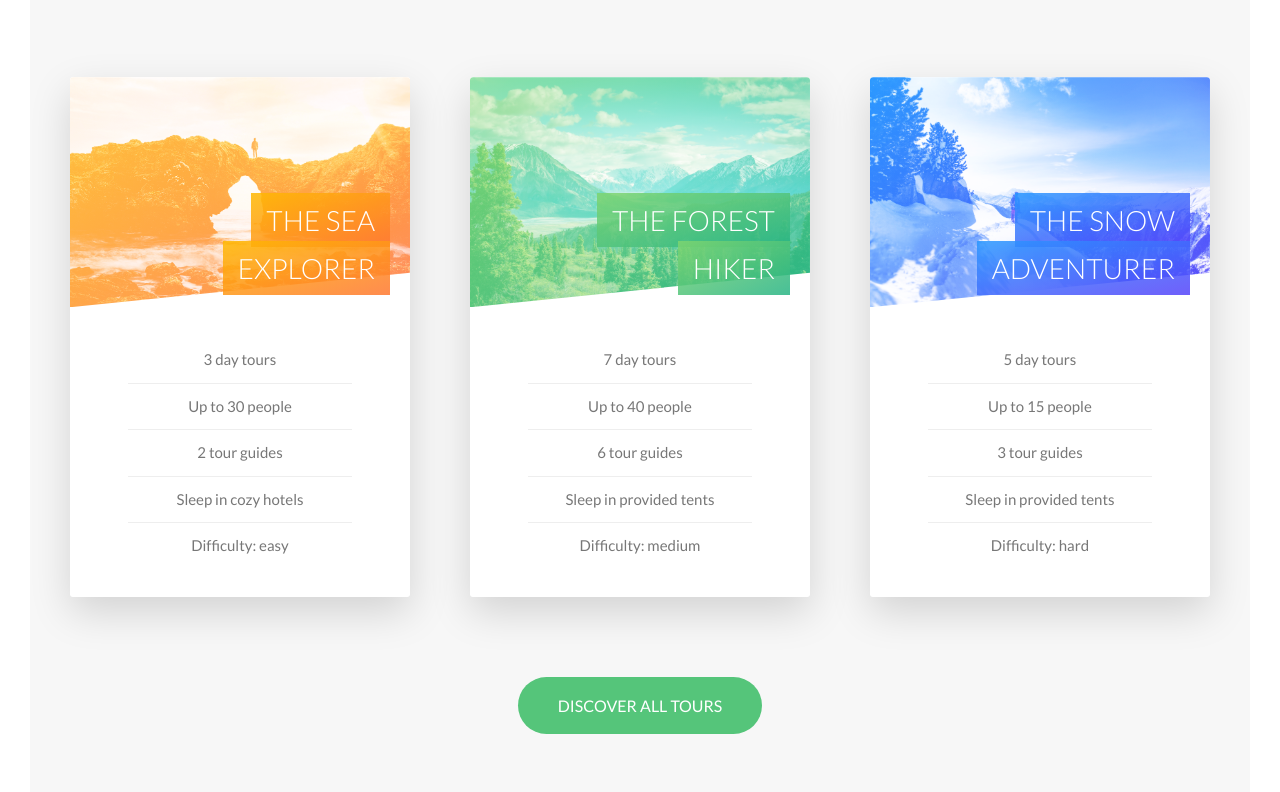
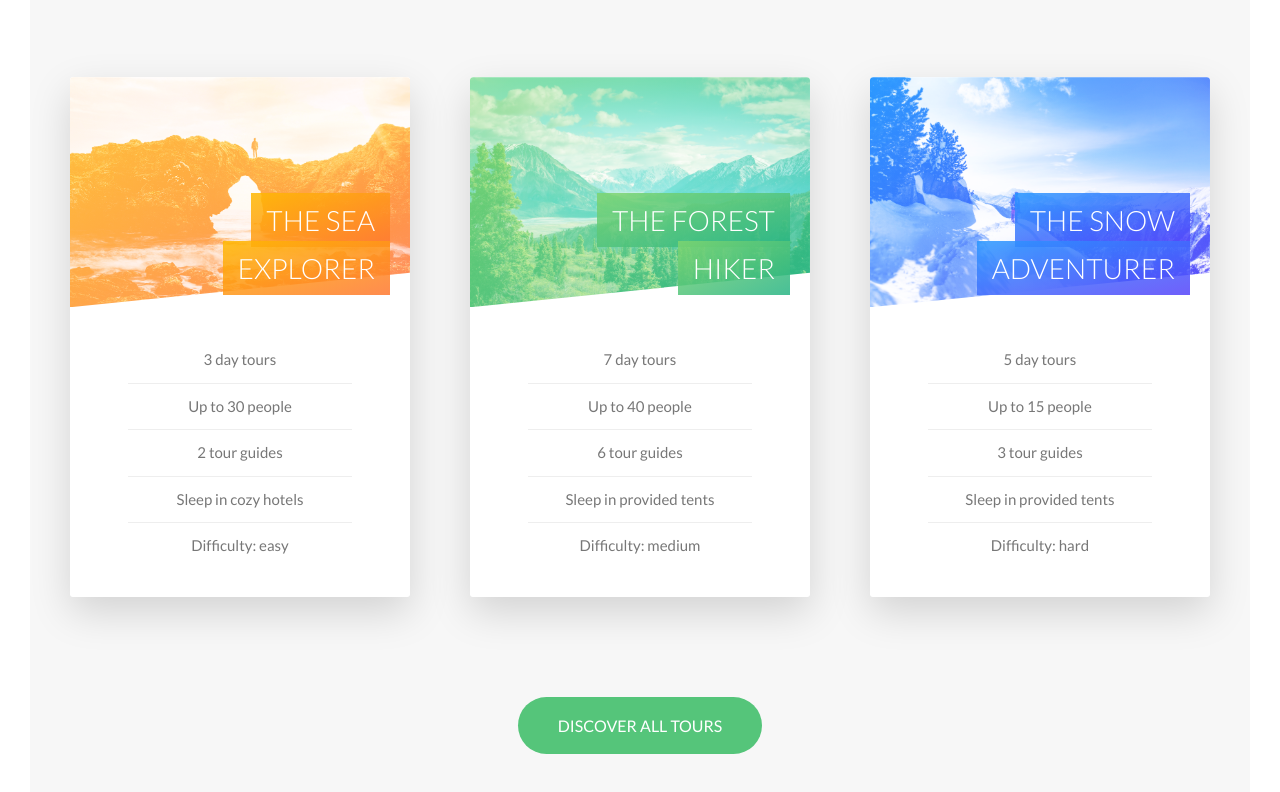
Before and after one commit to Pf0n1X/AdvancedFrontendCourse, a website: page index.html in a window 1280 px wide. Shown: the part 2474-3266 px from the top of the page. Drawn offline with Linux system fonts and the light colour scheme.

Commit message:
Minor fix

```diff
--- a/index.html
+++ b/index.html
@@ -223,7 +223,7 @@
                 </div>
             </div>
 
-            <div class="u-center-text u-margin-top-big">
+            <div class="u-center-text u-margin-top-huge">
                 <a href="" class="btn btn--green">Discover all tours</a>
             </div>
         </section>
```
